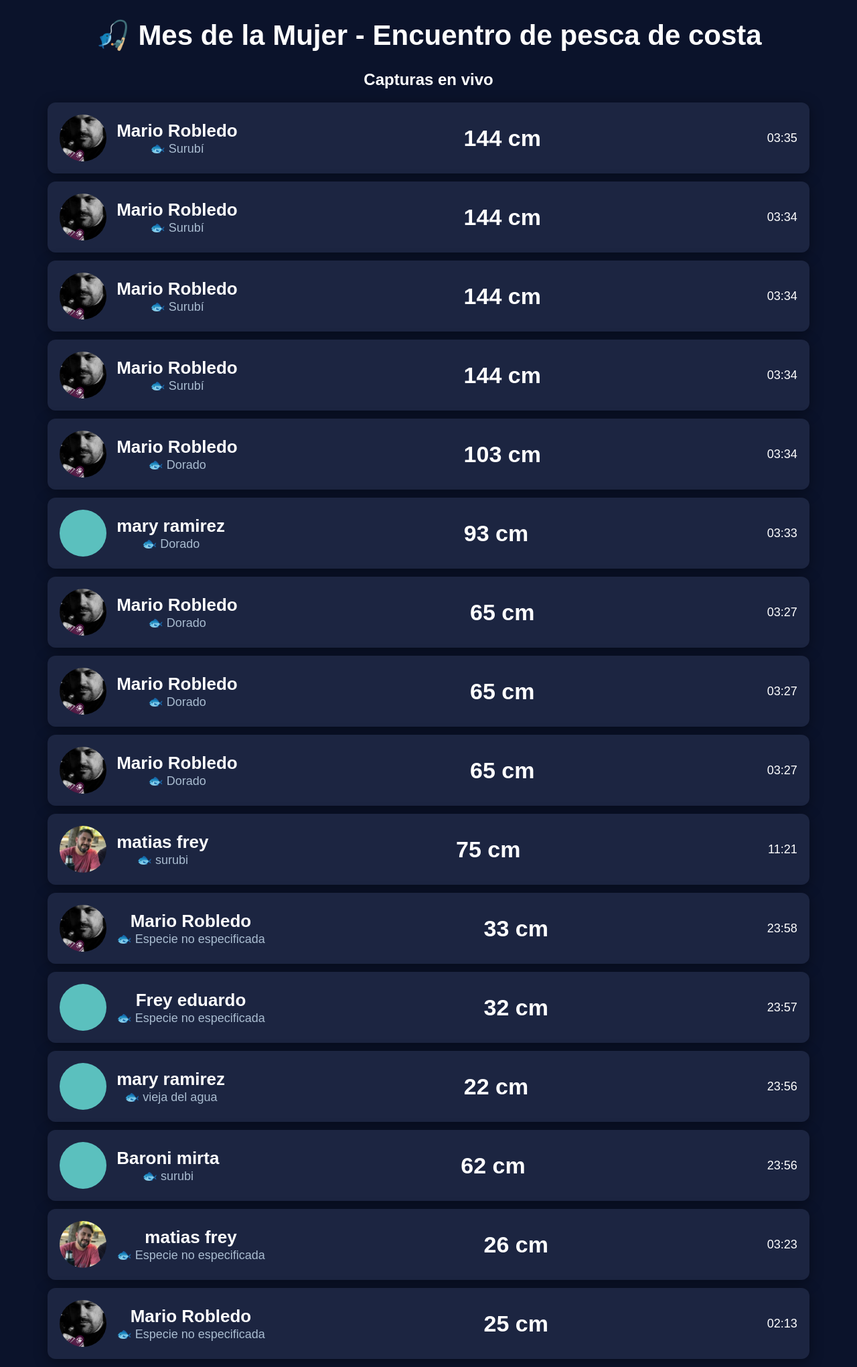
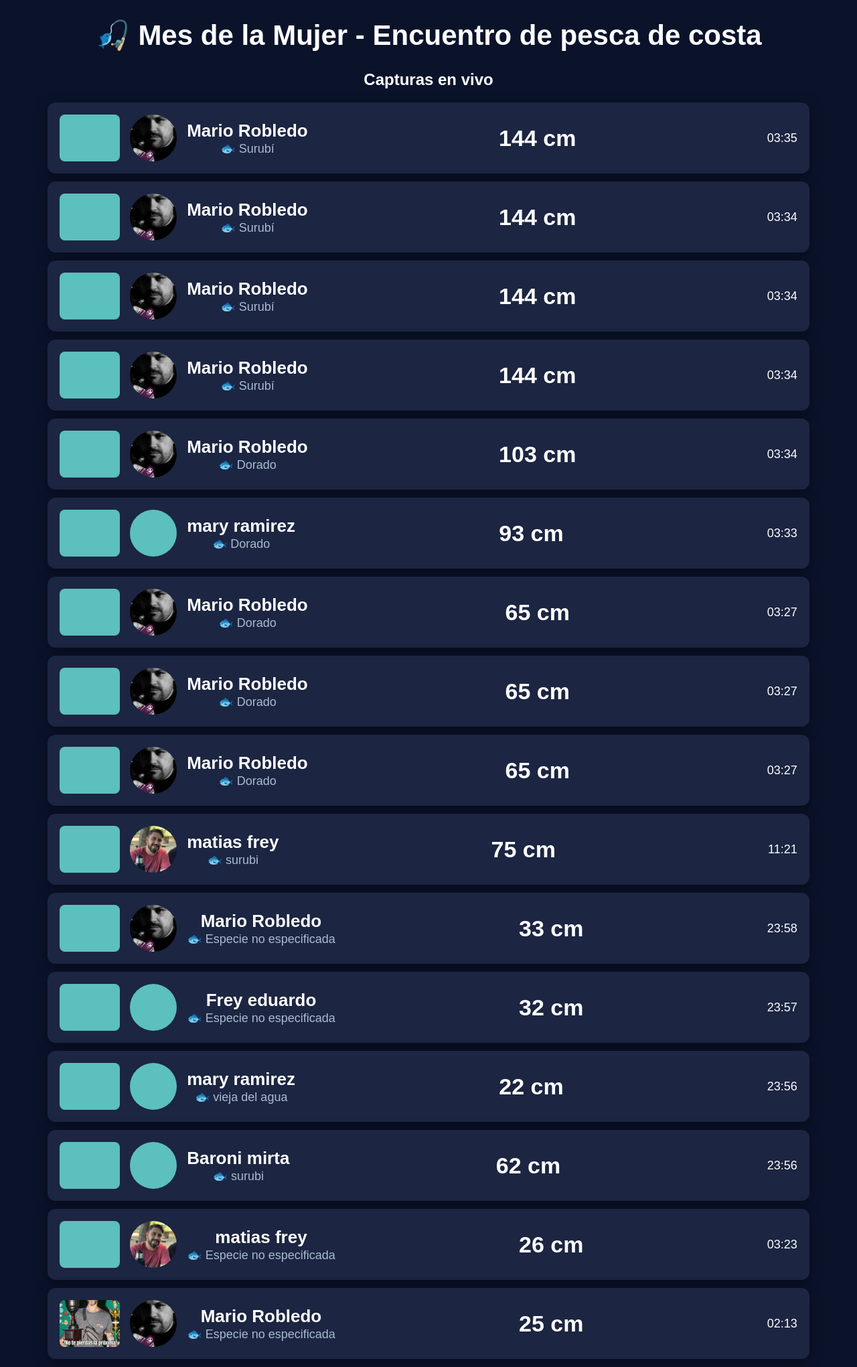
Before and after one commit to marioRobledo37/fishcall, a Django app: page /contest/1/live/ in a window 1280 px wide. Shown: the whole page at 67% size. Run offline with Django 5.2, Linux system fonts and the light colour scheme; data comes from the database, SQL or seed files in the repository.

Commit message:
mejora en live board

```diff
--- a/pesca_backend/contests/templates/live_board.html
+++ b/pesca_backend/contests/templates/live_board.html
@@ -46,6 +46,16 @@ h1{ font-size:42px; }
     object-fit:cover;
 }
 
+/* FOTO DEL PEZ */
+
+.fish{
+    width:90px;
+    height:70px;
+    border-radius:8px;
+    object-fit:cover;
+    margin-right:15px;
+}
+
 .name{
     font-size:26px;
     font-weight:bold;
@@ -83,9 +93,9 @@ h1{ font-size:42px; }
 }
 
 .banner-photo{
-    width:180px;
-    height:180px;
-    border-radius:50%;
+    width:280px;
+    height:200px;
+    border-radius:15px;
     object-fit:cover;
     margin-bottom:20px;
 }
@@ -136,10 +146,10 @@ h1{ font-size:42px; }
 🔥 NUEVA CAPTURA
 </div>
 
-<!-- FOTO PESCADOR -->
+<!-- FOTO DEL PEZ -->
 
-{% if captures.0.fisher.photo %}
-<img class="banner-photo" src="{{ captures.0.fisher.photo.url }}">
+{% if captures.0.photo %}
+<img class="banner-photo" src="{{ captures.0.photo.url }}">
 {% else %}
 <div class="banner-photo" style="background:#5bc0be;"></div>
 {% endif %}
@@ -189,6 +199,16 @@ h1{ font-size:42px; }
 
 <div class="left">
 
+<!-- FOTO DEL PEZ -->
+
+{% if c.photo %}
+<img class="fish" src="{{ c.photo.url }}">
+{% else %}
+<div class="fish" style="background:#5bc0be;"></div>
+{% endif %}
+
+<!-- FOTO DEL PESCADOR -->
+
 {% if c.fisher.photo %}
 <img class="photo" src="{{ c.fisher.photo.url }}">
 {% else %}
@@ -225,7 +245,7 @@ h1{ font-size:42px; }
 
 <script>
 
-/* ocultar banner después de 3 segundos */
+/* ocultar banner después de 5 segundos */
 
 setTimeout(function(){
 
```
